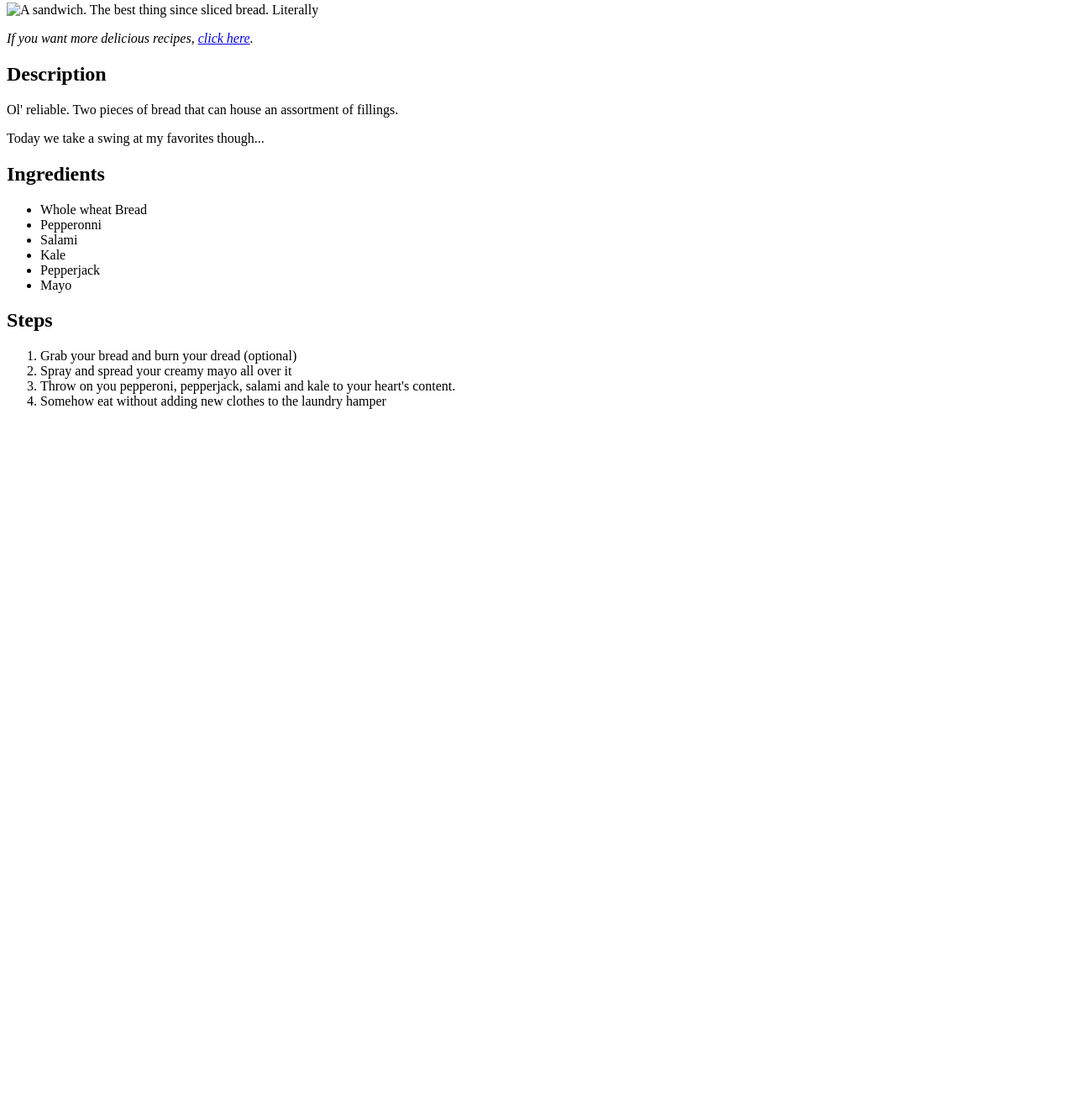
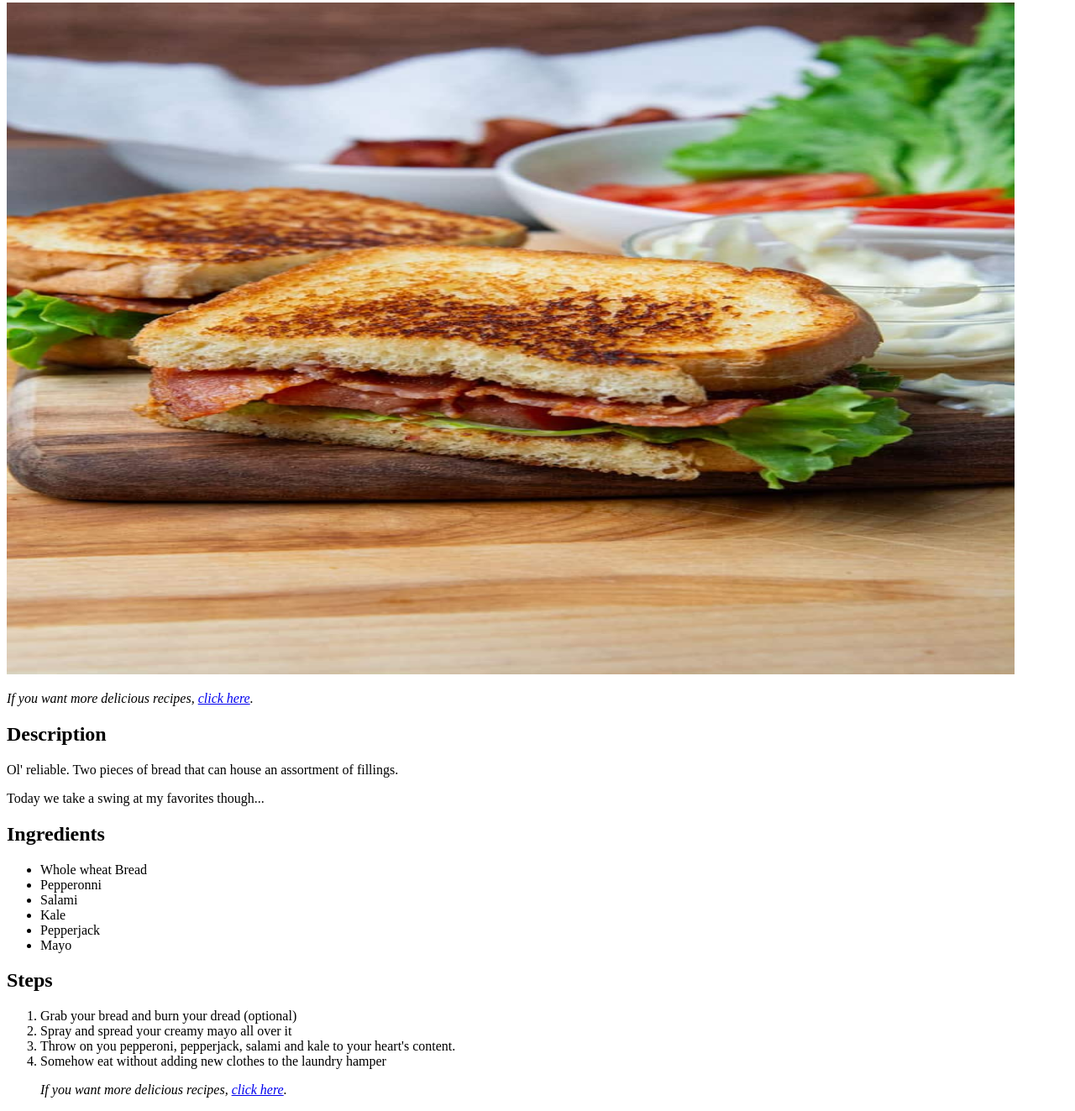
Before and after one commit to 00forevermore03/odin-recipes, a plain HTML site: page recipes/sandwich.html in a window 1280 px wide. Shown: the part 77-1400 px from the top of the page at 84% size. Before the commit the page ends 800 px from the top, so only its background shows below. Drawn offline with Linux system fonts and the light colour scheme.

Commit message:
re navi and images

```diff
--- a/recipes/sandwich.html
+++ b/recipes/sandwich.html
@@ -8,9 +8,9 @@
 <body>
     <h1>sandwich</h1>
 
-    <img src="odin-recipes/images/sandwich.jpg" alt="A sandwich. The best thing since sliced bread.  Literally" width="1200" height="800">
+    <img src="../images/sandwich.jpg" alt="A sandwich. The best thing since sliced bread.  Literally" width="1200" height="800">
 
-    <p> <em>If you want more delicious recipes, <a href="odin-recipes/index.html">click here</a>.</em></p>
+    <p> <em>If you want more delicious recipes, <a href="../index.html">click here</a>.</em></p>
 
     <h2>Description</h2>
 <p>Ol' reliable. Two pieces of bread that can house an assortment of fillings.</p>
@@ -35,6 +35,8 @@
     <li>Spray and spread your creamy mayo all over it</li>
     <li>Throw on you pepperoni, pepperjack, salami and kale to your heart's content.</li>
     <li>Somehow eat without adding new clothes to the laundry hamper</li>
+
+     <p> <em>If you want more delicious recipes, <a href="../index.html">click here</a>.</em></p>
 </ol>
 </body>
 </html>
```
Also changed, not shown: recipes/onigiri.html (+3 -2 lines), recipes/overnightoats.html (+3 -1 lines), recipes/ravioli.html (+4 -2 lines).
